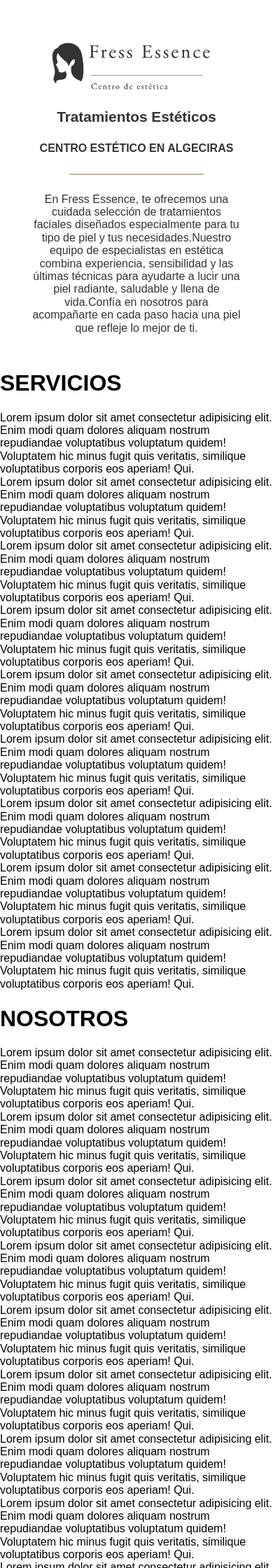
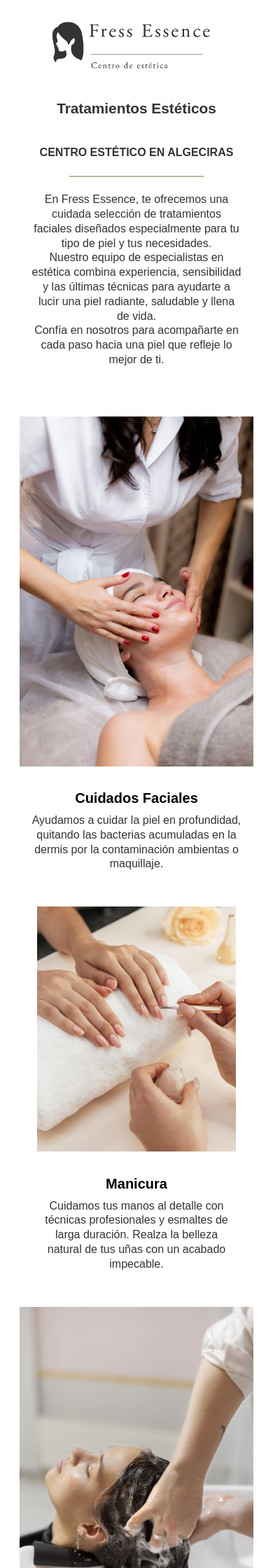
Before and after one commit to Marinamlittle/Proyecto-Fresh-Essence, a PHP site: page /index.html in a window 390 px wide. Shown: the part 659-2899 px from the top of the page at 70% size. Run offline with PHP 8.4, Linux system fonts and the light colour scheme; some libraries are stand-ins or nearby versions; some web fonts are replaced.

Commit message:
PRE-SERVICIOS

```diff
--- a/dist/css/landing.css
+++ b/dist/css/landing.css
@@ -605,6 +605,10 @@
   background-color: #beb7a4;
 }
 
+.pre h2 {
+  margin-top: 20px;
+}
+
 .pre p,
 .pre h2,
 .pre h3 {
@@ -615,11 +619,12 @@
   max-width: 70rem;
   margin: 0 auto;
   text-align: center;
+  line-height: 1.3rem;
 }
 
 @media (max-width: 768px) {
   .pre {
-    gap: 24px;
+    gap: 20px;
     padding: 30px 16px;
   }
   .pre h2 {
@@ -640,5 +645,176 @@
     background-color: #beb7a4;
   }
 }
+@media (max-width: 480px) {
+  .pre {
+    line-height: 1.3;
+    color: #333333;
+    width: auto;
+    margin: 0 auto;
+    text-align: center;
+    max-width: 90%;
+  }
+  .pre h2 {
+    margin-bottom: 20px;
+  }
+}
+.caja-imagenes {
+  display: flex;
+  gap: 10px;
+  padding: 20px;
+  justify-content: center;
+  align-items: stretch;
+}
+
+.caja-individual {
+  flex: 1;
+  text-align: center;
+  margin: 1rem;
+  display: flex;
+  flex-direction: column;
+  align-items: center;
+  justify-content: flex-start;
+}
+
+.caja-individual:nth-child(2) {
+  margin-top: 80px;
+}
+
+.caja-individual img {
+  width: 100px;
+  height: auto;
+  margin-bottom: 15px;
+}
+
+.caja-imagenes .caja-individual:nth-child(1) img {
+  height: 500px;
+  width: auto;
+  object-fit: cover;
+}
+
+.caja-individual:nth-child(2) img {
+  width: 100%;
+  height: 250px;
+  max-height: 400px;
+  object-fit: cover;
+}
+
+.caja-individual:nth-child(3) img {
+  height: 500px;
+  width: auto;
+  object-fit: cover;
+}
+
+.caja-individual h3 {
+  margin: 10px 0 5px;
+  color: #000000;
+}
+
+.caja-individual p {
+  font-size: 16px;
+  line-height: 1.4;
+  width: 350px;
+  margin-top: 10px;
+  color: #333333;
+}
+
+.caja-individual:nth-child(2) p {
+  width: 450px;
+}
+
+a[href^="#"] {
+  text-decoration: none;
+}
+
+@media screen and (max-width: 480px) {
+  .caja-imagenes {
+    flex-direction: column;
+    gap: 15px;
+  }
+  .caja-individual {
+    flex: none;
+    width: 120%;
+    text-align: center;
+    margin: 0px auto;
+    padding: 0;
+  }
+  .caja-individual:nth-child(2) {
+    margin-top: 0px;
+  }
+  .caja-individual img {
+    width: 100%;
+    height: auto;
+    margin-bottom: 0px;
+    margin-top: 20px;
+  }
+  .caja-individual:nth-child(2) p {
+    width: 300px;
+  }
+  .caja-individual:nth-child(2) img {
+    width: 90%;
+    height: 200px;
+    object-fit: cover;
+  }
+  .caja-individual h3 {
+    font-size: 18px;
+    margin-bottom: 10px;
+  }
+  .caja-individual p {
+    font-size: 14px;
+    width: 90%;
+    margin: 0 auto;
+  }
+}
+@media screen and (max-width: 768px) {
+  .caja-imagenes {
+    display: flex;
+    flex-direction: column;
+    gap: 30px;
+    padding: 20px;
+    align-items: center;
+  }
+  .caja-individual {
+    width: 90%;
+    max-width: 600px;
+    text-align: center;
+    margin: 0 auto;
+    display: flex;
+    flex-direction: column;
+    gap: 1rem;
+  }
+  .caja-individual:nth-child(2) {
+    margin-top: 0;
+  }
+  .caja-individual img {
+    width: 80%;
+    height: auto;
+    max-height: 500px;
+    object-fit: cover;
+    margin-bottom: 20px;
+  }
+  .caja-individual:nth-child(1) img, .caja-individual:nth-child(3) img {
+    height: 500px;
+  }
+  .caja-individual:nth-child(2) img {
+    height: 350px;
+    max-height: 350px;
+  }
+  .caja-individual h3 {
+    font-size: 20px;
+    margin-bottom: 10px;
+    color: #000000;
+    justify-content: center;
+    text-align: center;
+  }
+  .caja-individual p {
+    font-size: 16px;
+    line-height: 1.3;
+    color: #333333;
+    width: auto;
+    margin: 0 auto;
+    text-align: center;
+    max-width: 90%;
+  }
+}
 
 /*# sourceMappingURL=landing.css.map */
--- a/index.html
+++ b/index.html
@@ -46,10 +46,30 @@
                 <h2>Tratamientos Estéticos</h2>
                 <h3>CENTRO ESTÉTICO EN ALGECIRAS</h3>
                 <hr class="separador">
-        <p>En Fress Essence, te ofrecemos una cuidada selección de tratamientos faciales diseñados especialmente para tu tipo de piel y tus necesidades.Nuestro equipo de especialistas en estética combina experiencia, sensibilidad y las últimas técnicas para ayudarte a lucir una piel radiante, saludable y llena de vida.Confía en nosotros para acompañarte en cada paso hacia una piel que refleje lo mejor de ti.</p>
+                <p>En Fress Essence, te ofrecemos una cuidada selección de tratamientos faciales diseñados especialmente para tu tipo de piel y tus necesidades.<br>Nuestro equipo de especialistas en estética combina experiencia, sensibilidad y las últimas técnicas para ayudarte a lucir una piel radiante, saludable y llena de vida.<br>Confía en nosotros para acompañarte en cada paso hacia una piel que refleje lo mejor de ti.</p>
             </div>
-    <section>
-
+        <section class="caja-imagenes">
+            <div class="caja-individual">
+                <a href="#servicios">
+                    <img src="/src/img/6.jpg" alt="Foto" />
+                    <h3>Cuidados Faciales</h3>
+                    <p>Ayudamos a cuidar la piel en profundidad, quitando las bacterias acumuladas en la dermis por la contaminación ambientas o maquillaje.</p>
+                </a>
+            </div>
+            <div class="caja-individual">
+                <a href="#servicios">
+                    <img src="/src/img/3.jpg" alt="Foto" />
+                    <h3>Manicura</h3>
+                    <p>Cuidamos tus manos al detalle con técnicas profesionales y esmaltes de larga duración. Realza la belleza natural de tus uñas con un acabado impecable.</p>
+                </a>
+            </div>
+            <div class="caja-individual">
+                    <a href="#servicios">
+                    <img src="/src/img/7.jpg" alt="Foto" />
+                    <h3>Peluquería</h3>
+                <p>Realzamos tu estilo con cortes, peinados y coloración adaptados a ti. Usamos productos de calidad para cuidar tu cabello mientras logramos el look que deseas.</p>
+                </a>
+            </div>
         </section>
 
 
@@ -78,7 +98,6 @@
         <p>Lorem ipsum dolor sit amet consectetur adipisicing elit. Enim modi quam dolores aliquam nostrum repudiandae voluptatibus voluptatum quidem! Voluptatem hic minus fugit quis veritatis, similique voluptatibus corporis eos aperiam! Qui.</p>
     </section>
 
-
     <script src="src/js/scripts.js"></script>
 </body>
 </html>
--- a/src/js/scripts.js
+++ b/src/js/scripts.js
@@ -50,3 +50,13 @@
       });
     }
   });
+
+// JavaScript para el desplazamiento suave de las secciones
+document.querySelectorAll('a[href^="#"]').forEach(anchor => {
+  anchor.addEventListener('click', function (e) {
+    e.preventDefault();
+    document.querySelector(this.getAttribute('href')).scrollIntoView({
+      behavior: 'smooth'
+    });
+  });
+});
--- /dev/null
+++ b/src/scss/principal/_imagenes.scss
@@ -0,0 +1,164 @@
+@use 'variables' as v;
+
+.caja-imagenes{
+    display: flex;
+    gap: 10px;
+    padding: 20px;
+    justify-content: center;
+    align-items: stretch;
+}
+.caja-individual{
+    flex: 1;
+    text-align: center;
+    margin: 1rem;
+    display: flex;
+    flex-direction: column;
+    align-items: center;
+    justify-content: flex-start;
+}
+.caja-individual:nth-child(2) {
+  margin-top: 80px;
+}
+.caja-individual img {
+  width: 100px;
+  height: auto;
+  margin-bottom: 15px;
+}
+.caja-imagenes
+.caja-individual:nth-child(1) img {
+  height: 500px;
+  width: auto;
+  object-fit: cover;
+}
+.caja-individual:nth-child(2) img {
+  width: 100%;
+  height: 250px;
+  max-height: 400px;
+  object-fit: cover;
+}
+.caja-individual:nth-child(3) img {
+  height: 500px;
+  width: auto;
+  object-fit: cover;
+}
+.caja-individual h3 {
+  margin: 10px 0 5px;
+  color: v.$negro;
+
+}
+.caja-individual p {
+  font-size: 16px;
+  line-height: 1.4;
+  width: 350px;
+  margin-top: 10px;
+  color: v.$gris;
+}
+.caja-individual:nth-child(2) p{
+  width: 450px;
+}
+a[href^="#"] {
+  text-decoration: none;
+}
+
+//Movil
+@media screen and (max-width: 480px) {
+  .caja-imagenes {
+      flex-direction: column;
+      gap: 15px;
+  }
+  .caja-individual {
+      flex: none;
+      width: 120%;
+      text-align: center;
+      margin: 0px auto;
+      padding: 0;
+  }
+  .caja-individual:nth-child(2) {
+      margin-top: 0px;
+  }
+  .caja-individual img {
+      width: 100%;
+      height: auto;
+      margin-bottom: 0px;
+      margin-top: 20px;
+  }
+
+  .caja-individual:nth-child(2) p{
+  width: 300px;
+}
+  .caja-individual:nth-child(2) img {
+      width: 90%;
+      height: 200px;
+      object-fit: cover;
+  }
+  .caja-individual h3 {
+      font-size: 18px;
+      margin-bottom: 10px;
+  }
+  .caja-individual p {
+      font-size: 14px;
+      width: 90%;
+      margin: 0 auto;
+  }
+}
+// Tablet
+@media screen and (max-width: 768px) {
+  .caja-imagenes {
+    display: flex;
+    flex-direction: column;
+    gap: 30px;
+    padding: 20px;
+    align-items: center;
+  }
+
+  .caja-individual {
+    width: 90%;
+    max-width: 600px;
+    text-align: center;
+    margin: 0 auto;
+    display: flex;
+    flex-direction: column;
+    gap: 1rem;
+
+    &:nth-child(2) {
+      margin-top: 0;
+    }
+
+    img {
+      width: 80%;
+      height: auto;
+      max-height: 500px;
+      object-fit: cover;
+      margin-bottom: 20px;
+    }
+
+    &:nth-child(1) img,
+    &:nth-child(3) img {
+      height: 500px;
+
+    }
+
+    &:nth-child(2) img {
+      height: 350px;
+      max-height: 350px;
+    }
+
+    h3 {
+      font-size: 20px;
+      margin-bottom: 10px;
+      color: v.$negro;
+      justify-content: center;
+      text-align: center;
+    }
+
+    p {
+      font-size: 16px;
+      line-height: 1.3;
+      color: v.$gris;
+      width: auto;
+      margin: 0 auto;
+      text-align: center;
+      max-width: 90%;
+    }
+  }
+}
--- a/src/scss/principal/_index.scss
+++ b/src/scss/principal/_index.scss
@@ -5,3 +5,4 @@
 @forward 'normalize';
 @forward 's1';
 @forward 'pre';
+@forward 'imagenes';
--- a/src/scss/principal/_pre.scss
+++ b/src/scss/principal/_pre.scss
@@ -11,8 +11,6 @@
     margin: 0 auto;
     margin-top: 30px;
   }
-
-
 .separador {
     width: 60%;
     margin: 20px auto;
@@ -20,7 +18,9 @@
     height: 2px;
     background-color: v.$beige;
 }
-
+.pre h2{
+  margin-top: 20px;
+}
 .pre p,
 .pre h2,
 .pre h3 {
@@ -30,12 +30,13 @@
     max-width: 70rem;
     margin: 0 auto;
     text-align: center;
+    line-height: 1.3rem;
   }
 
 @media (max-width: 768px) {
 .pre {
-    gap: 24px; // más separación entre elementos
-    padding: 30px 16px; // más espacio interior (vertical y horizontal)
+    gap: 20px;
+    padding: 30px 16px;
     }
 .pre h2 {
     font-size: 1.3rem;
@@ -58,3 +59,16 @@
   }
 
 }
+@media (max-width: 480px) {
+  .pre {
+      line-height: 1.3;
+      color: v.$gris;
+      width: auto;
+      margin: 0 auto;
+      text-align: center;
+      max-width: 90%;
+    }
+  .pre h2{
+    margin-bottom: 20px;
+}
+}
```
Also changed, not shown: 1 other file. Lines whose indentation alone changed are shown as unchanged.
